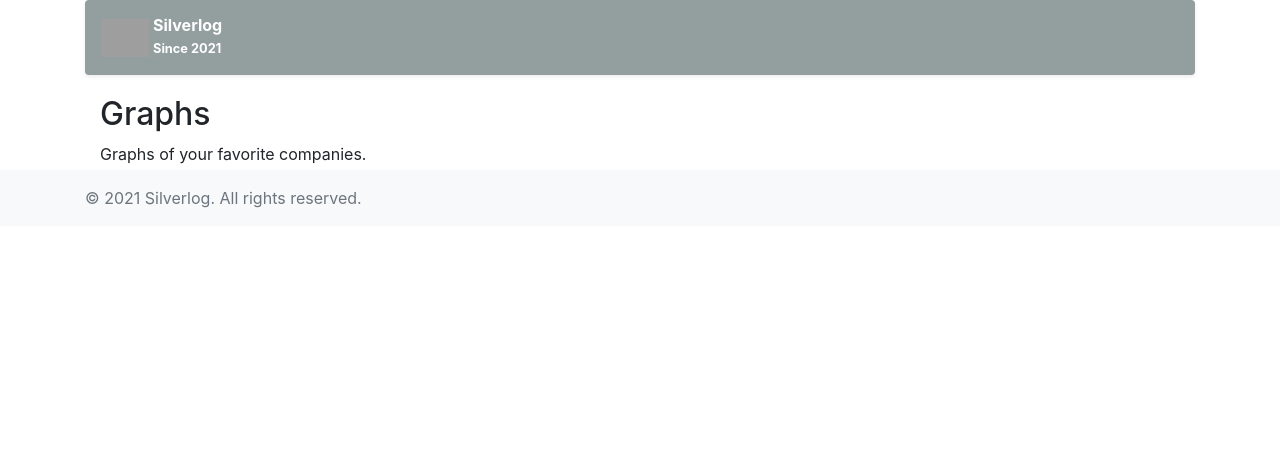
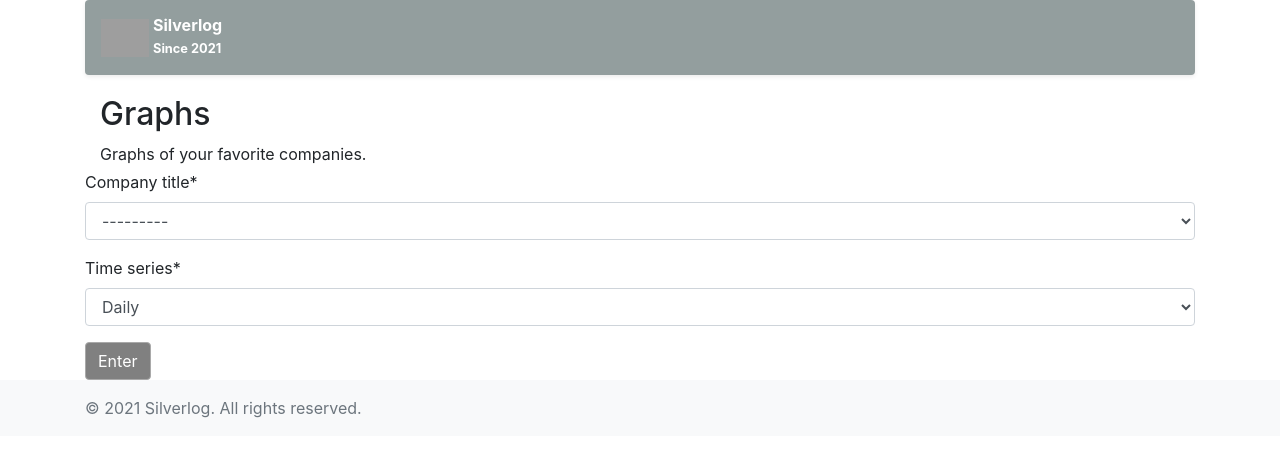
Before and after one commit to RimveBiceps/silverlog, a Django app: page /graphs in a window 1280 px wide. Shown: the part 116-573 px from the top of the page. Run offline with Django 3.2, Linux system fonts and the light colour scheme; a user stored in the database is signed in; tables that the repository leaves empty hold one stand-in row (values such as "Sample post"); some libraries are stand-ins or nearby versions; grey boxes are pictures that could not be loaded.

Commit message:
[ADD] Getting stock data from alphavantage in graphs page

```diff
--- a/alphavantage_api/forms.py
+++ b/alphavantage_api/forms.py
@@ -1,4 +1,21 @@
 from django import forms
+from .models import FavoriteCompanies
+
+TIME_CHOICES= [
+    ('TIME_SERIES_DAILY', 'Daily'),
+    ('TIME_SERIES_WEEKLY', 'Weekly'),
+    ('TIME_SERIES_MONTHLY', 'Monthly')
+    ]
 
 class CompanySearchForm(forms.Form):
     company_title = forms.CharField(label='Company Title', max_length=15)
+
+class GraphsForm(forms.Form):
+    company_title = forms.ModelChoiceField(queryset=FavoriteCompanies.objects.all())
+    time_series = forms.CharField(label='Time series', widget=forms.Select(choices=TIME_CHOICES))
+
+    def __init__(self, user, *args, **kwargs):
+        super(GraphsForm, self).__init__(*args, **kwargs)
+
+        if user:
+            self.fields['company_title'].queryset = FavoriteCompanies.objects.filter(user_id=user)
--- a/alphavantage_api/models.py
+++ b/alphavantage_api/models.py
@@ -7,6 +7,8 @@
     user_id = models.IntegerField()
     company_acr = models.CharField(max_length=50)
 
+    def __str__(self):
+        return self.company_acr
 
     # it is possible to like company only once
     class Meta:
--- a/alphavantage_api/templates/alphavantage_api/graphs.html
+++ b/alphavantage_api/templates/alphavantage_api/graphs.html
@@ -1,9 +1,33 @@
 {% extends "main/base.html" %}
 
 {% block content_online %}
+{% load crispy_forms_tags %}
+
 <div class="container py-1">
   <h2>Graphs</h2>
   Graphs of your favorite companies.
 </div>
 
-{% endblock %}s
+<form method="GET">
+    {% csrf_token %}
+    {{ form|crispy }}
+    <button class="btn btn-primary" type="submit">Enter</button>
+</form>
+
+{% if graph_result_data %}
+<table class="table table-bordered">
+    {% for key, values in graph_result_data.items %}
+
+
+        {% for k, v in values.items %}
+        <tr>
+        <td>{{k}}</td>
+        <td>{{v}}</td>
+    </tr>
+        {% endfor %}
+
+    {% endfor %}
+</table>
+{% endif %}
+
+{% endblock %}
--- a/alphavantage_api/views.py
+++ b/alphavantage_api/views.py
@@ -2,7 +2,7 @@
 from django.contrib import messages
 from django.contrib.auth.decorators import login_required
 from . import constants
-from .forms import CompanySearchForm
+from .forms import CompanySearchForm, GraphsForm
 import requests
 import json
 
@@ -81,12 +81,36 @@
 @login_required
 def handle_favorite_companies(request):
     context = {}
-    fav_companies_list = FavoriteCompanies.objects.all()
+    fav_companies_list = FavoriteCompanies.objects.filter(user_id=request.user.pk)
     context['fav_comp'] = fav_companies_list
 
     return render(request=request, template_name="alphavantage_api/favorite_companies.html", context=context)
 
 @login_required
 def handle_graphs(request):
-    print('test')
-    return render(request=request, template_name="alphavantage_api/graphs.html")
+    context = {}
+    if request.method == "GET":
+        # create a form instance and populate it with data from the request:
+        form = GraphsForm(request.user.pk, request.GET)
+        if form.is_valid():
+            # process the data in form.cleaned_data as required
+            company_title = form.cleaned_data['company_title']
+            time_series = form.cleaned_data['time_series']
+            data = {
+                "function": time_series,
+                "symbol": company_title,
+                "apikey": constants.API_KEY
+            }
+            response = requests.get(constants.API_URL, data)
+            response_json = response.json()
+            if not response_json:
+                messages.error(request, "Something went wrong...")
+            else:
+                context["graph_result_data"] = response_json
+                print(list(response_json.keys()))
+        # if a POST (or any other method) we'll create a blank form
+        else:
+            form = GraphsForm(request.user.pk)
+
+    context["form"] = form
+    return render(request=request, template_name="alphavantage_api/graphs.html", context=context)
```
